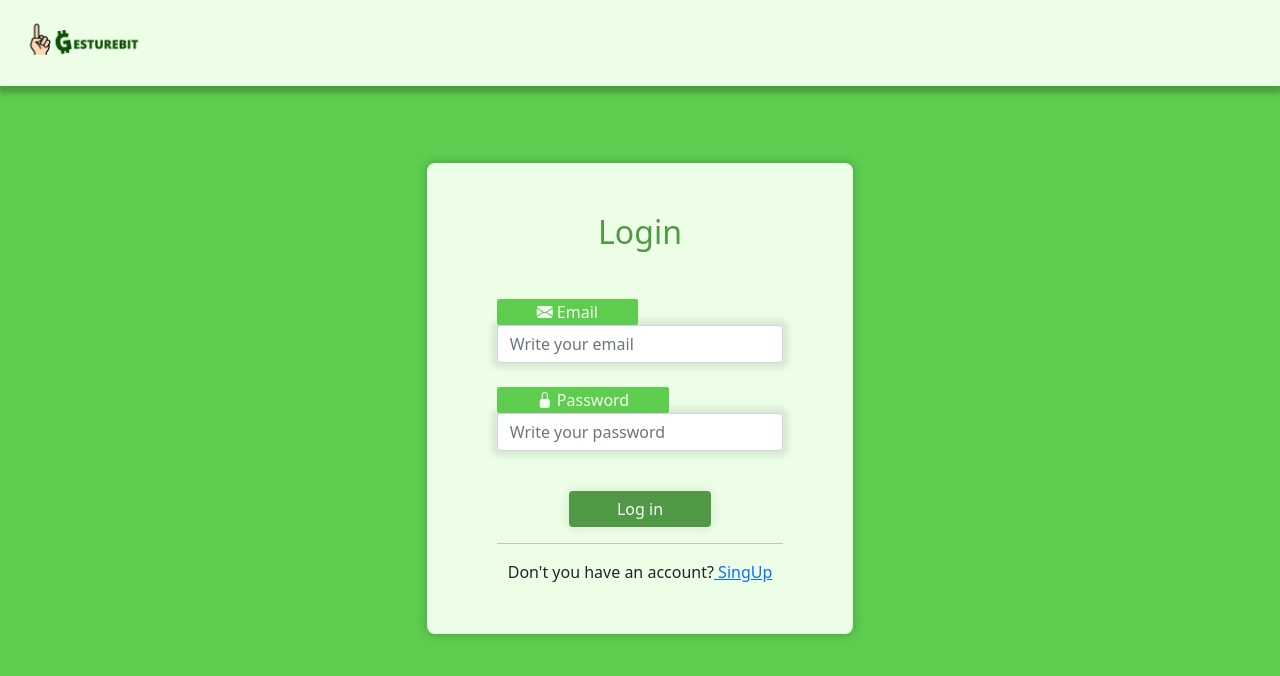
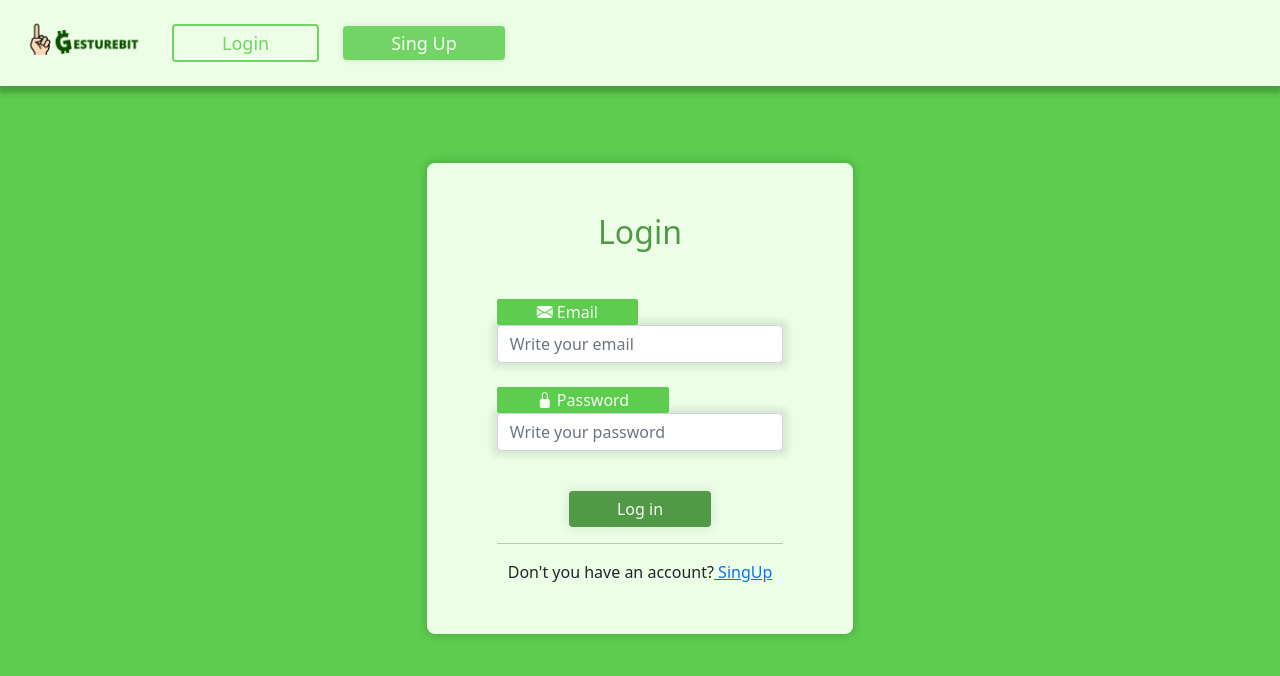
Before and after one commit to jarru28/gesturebit, a React (Create React App) app: page /login in a window 1280 px wide. Shown: the top 676 px of the page. Built offline with nearby package versions, Linux system fonts and the light colour scheme; no server answers.

Commit message:
botones log/singup

```diff
--- a/src/components/Navigation.js
+++ b/src/components/Navigation.js
@@ -20,12 +20,14 @@ export default function Navigation() {
                     </button>
                     <div className="collapse navbar-collapse" id="navbarSupportedContent">
                         <ul className="navbar-nav ml-auto">
+
                             <li className="nav-item">
-                            <Link className="navbar-brand btn" to="/login"></Link>
+                            <Link className="navbar-brand mx-4 px-5" to="/login" id='butLogin'>Login</Link>
                             </li>
                             <li className="nav-item">
-                            <Link className="navbar-brand" to="/singup"></Link>
+                            <Link className="navbar-brand px-5" to="/singup" id="butSingup">Sing Up</Link>
                             </li>
+
                         </ul>
                     </div>
                 </div>
--- a/src/styles/navigation.css
+++ b/src/styles/navigation.css
@@ -26,3 +26,19 @@
 #sideBar{
     background-color: rgb(46, 68, 36);
 }
+#butLogin{
+
+    color: rgb(114, 212, 100);
+    border: 2px solid rgb(114, 212, 100);
+
+    border-radius: 4px;
+    font-size:large;
+}
+#butSingup{
+    background-color: rgb(114, 212, 100);
+    color: rgb(244, 255, 242);
+    border-radius: 4px;
+    border-style: none;
+    box-shadow: 0px 0px 6px 1px rgba(0, 0, 0, 0.082);
+    font-size:large;
+}
```
